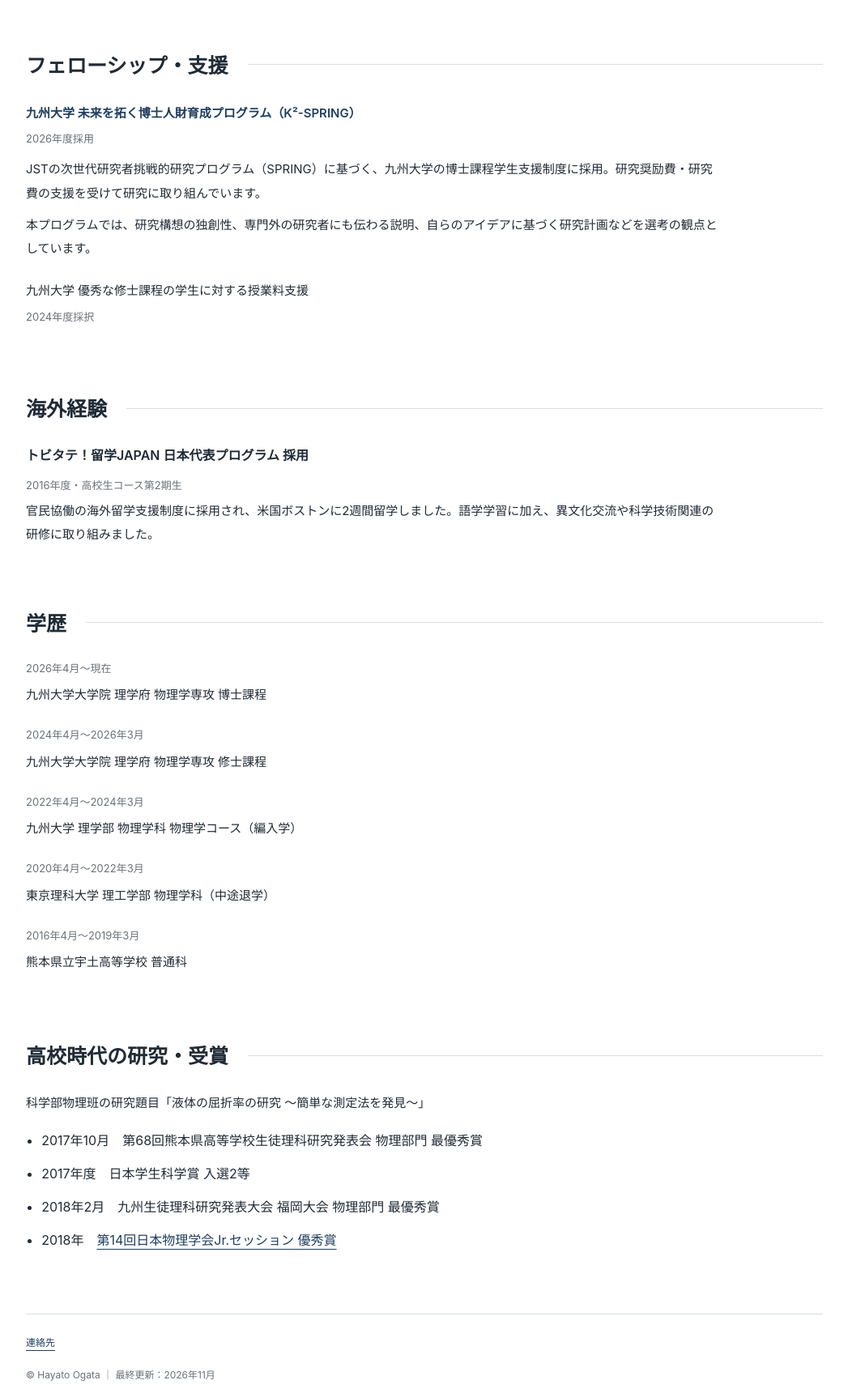
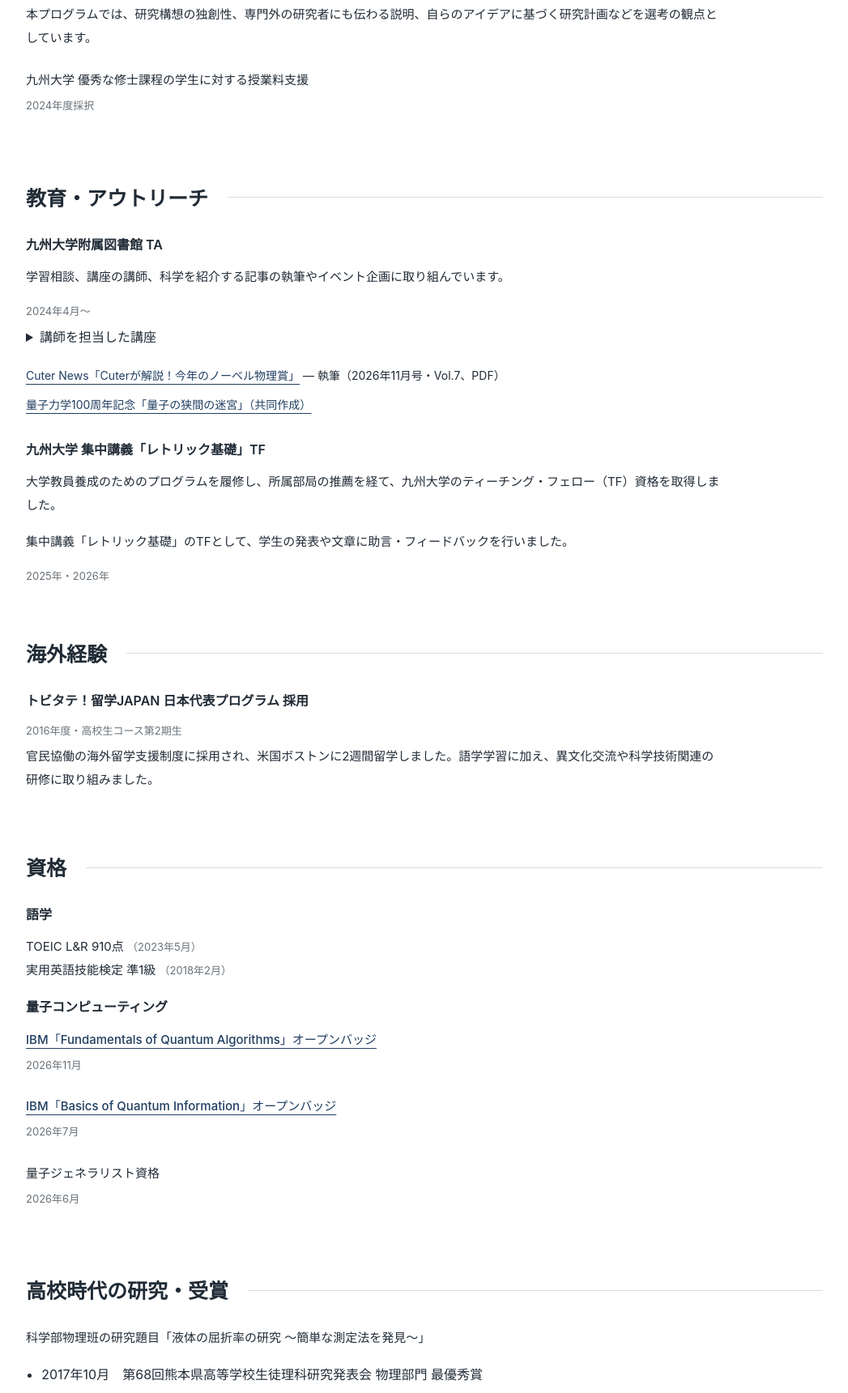
Before and after one commit to Hayatoku/Hayatoku.github.io, a plain HTML site: page profile.html in a window 1280 px wide. Shown: the part 1080-2800 px from the top of the page at 81% size, without its empty margins (116-1163 px from the left). Drawn offline with Linux system fonts and the light colour scheme.

Commit message:
Reorder Profile and add qualification and teaching details

```diff
--- a/profile.html
+++ b/profile.html
@@ -22,67 +22,6 @@
 <h1>Profile</h1>
 <p>緒方颯斗 / Hayato Ogata<br>九州大学大学院 理学府 物理学専攻 · 博士課程1年</p>
 </div>
-<section class="section" id="experience">
-<h2>教育・企画の経験
-</h2>
-<div>
-<article>
-<h3>九州大学附属図書館 TA</h3>
-<p>学習相談、講座の講師、科学を紹介する記事の執筆やイベント企画に取り組んでいます。</p>
-<span class="meta">2024年4月〜</span>
-<ul class="source-links">
-<li>1年生向けレポートの書き方講座 — 講師（<a href="https://www.lib.kyushu-u.ac.jp/ja/events/report2025">2025年</a>・<a href="https://www.lib.kyushu-u.ac.jp/ja/events/report2026">2026年</a>）</li>
-<li><a href="https://www.lib.kyushu-u.ac.jp/ja/events/cutercafe65">第65回Cuter Café「はじめてのLaTeX講座」</a> — 講師（2026年9月）</li>
-<li><a href="https://guides.lib.kyushu-u.ac.jp/ld.php?content_id=53203062">Cuter News「Cuterが解説！今年のノーベル物理賞」</a> — 執筆（2026年11月号・Vol.7、PDF）</li>
-<li><a href="https://www.lib.kyushu-u.ac.jp/ja/events/quantum_mystery">量子力学100周年記念「量子の狭間の迷宮」（共同作成）</a></li>
-</ul>
-</article>
-<article>
-<h3>九州大学 集中講義「レトリック基礎」TF</h3>
-<p>大学教員養成のためのプログラムを履修し、所属部局の推薦を経て、九州大学のティーチング・フェロー（TF）資格を取得しました。</p>
-<p>集中講義「レトリック基礎」のTFとして、学生の発表や文章に助言・フィードバックを行いました。</p>
-<span class="meta">2025年・2026年</span>
-</article>
-</div>
-</section>
-<section class="section" id="skills">
-<h2>語学
-</h2>
-<div>
-<p>TOEIC L&amp;R 910点 <span class="inline-meta">（2023年5月）</span>
-<br>実用英語技能検定 準1級 <span class="inline-meta">（2018年2月）</span>
-</p>
-</div>
-</section>
-<section class="section" id="support">
-<h2>フェローシップ・支援
-</h2>
-<div>
-<ul class="records">
-<li class="spring">
-<strong>九州大学 未来を拓く博士人財育成プログラム（K²-SPRING）</strong>
-<span class="meta">2026年度採用</span>
-<p>JSTの次世代研究者挑戦的研究プログラム（SPRING）に基づく、九州大学の博士課程学生支援制度に採用。研究奨励費・研究費の支援を受けて研究に取り組んでいます。</p>
-<p>本プログラムでは、研究構想の独創性、専門外の研究者にも伝わる説明、自らのアイデアに基づく研究計画などを選考の観点としています。</p>
-</li>
-<li>
-<strong>九州大学 優秀な修士課程の学生に対する授業料支援</strong>
-<span class="meta">2024年度採択</span>
-</li>
-</ul>
-</div>
-</section>
-<section class="section" id="international">
-<h2>海外経験
-</h2>
-<div>
-<div>
-<h3>トビタテ！留学JAPAN 日本代表プログラム 採用</h3>
-<span class="meta">2016年度・高校生コース第2期生</span>
-<p>官民協働の海外留学支援制度に採用され、米国ボストンに2週間留学しました。語学学習に加え、異文化交流や科学技術関連の研修に取り組みました。</p>
-</div>
-</div>
-</section>
 <section class="section" id="education">
 <h2>学歴
 </h2>
@@ -111,6 +50,86 @@
 </ul>
 </div>
 </section>
+<section class="section" id="support">
+<h2>フェローシップ・支援
+</h2>
+<div>
+<ul class="records">
+<li class="spring">
+<strong>九州大学 未来を拓く博士人財育成プログラム（K²-SPRING）</strong>
+<span class="meta">2026年度採用</span>
+<p>JSTの次世代研究者挑戦的研究プログラム（SPRING）に基づく、九州大学の博士課程学生支援制度に採用。研究奨励費・研究費の支援を受けて研究に取り組んでいます。</p>
+<p>本プログラムでは、研究構想の独創性、専門外の研究者にも伝わる説明、自らのアイデアに基づく研究計画などを選考の観点としています。</p>
+</li>
+<li>
+<strong>九州大学 優秀な修士課程の学生に対する授業料支援</strong>
+<span class="meta">2024年度採択</span>
+</li>
+</ul>
+</div>
+</section>
+<section class="section" id="experience">
+<h2>教育・アウトリーチ</h2>
+<div>
+<article>
+<h3>九州大学附属図書館 TA</h3>
+<p>学習相談、講座の講師、科学を紹介する記事の執筆やイベント企画に取り組んでいます。</p>
+<span class="meta">2024年4月〜</span>
+<details>
+<summary>講師を担当した講座</summary>
+<ul class="source-links">
+<li>1年生向けレポートの書き方講座 — 講師（<a href="https://www.lib.kyushu-u.ac.jp/ja/events/report2025">2025年</a>・<a href="https://www.lib.kyushu-u.ac.jp/ja/events/report2026">2026年</a>）</li>
+<li><a href="https://www.lib.kyushu-u.ac.jp/ja/events/cutercafe65">第65回Cuter Café「はじめてのLaTeX講座」</a> — 講師（2026年9月）</li>
+</ul>
+</details>
+<ul class="source-links">
+<li><a href="https://guides.lib.kyushu-u.ac.jp/ld.php?content_id=53203062">Cuter News「Cuterが解説！今年のノーベル物理賞」</a> — 執筆（2026年11月号・Vol.7、PDF）</li>
+<li><a href="https://www.lib.kyushu-u.ac.jp/ja/events/quantum_mystery">量子力学100周年記念「量子の狭間の迷宮」（共同作成）</a></li>
+</ul>
+</article>
+<article>
+<h3>九州大学 集中講義「レトリック基礎」TF</h3>
+<p>大学教員養成のためのプログラムを履修し、所属部局の推薦を経て、九州大学のティーチング・フェロー（TF）資格を取得しました。</p>
+<p>集中講義「レトリック基礎」のTFとして、学生の発表や文章に助言・フィードバックを行いました。</p>
+<span class="meta">2025年・2026年</span>
+</article>
+</div>
+</section>
+<section class="section" id="international">
+<h2>海外経験
+</h2>
+<div>
+<div>
+<h3>トビタテ！留学JAPAN 日本代表プログラム 採用</h3>
+<span class="meta">2016年度・高校生コース第2期生</span>
+<p>官民協働の海外留学支援制度に採用され、米国ボストンに2週間留学しました。語学学習に加え、異文化交流や科学技術関連の研修に取り組みました。</p>
+</div>
+</div>
+</section>
+<section class="section" id="skills">
+<h2>資格</h2>
+<div>
+<h3>語学</h3>
+<p>TOEIC L&amp;R 910点 <span class="inline-meta">（2023年5月）</span>
+<br>実用英語技能検定 準1級 <span class="inline-meta">（2018年2月）</span>
+</p>
+<h3>量子コンピューティング</h3>
+<ul class="records">
+<li>
+<strong><a href="https://www.credly.com/users/hayato-ogata.1ca0130d">IBM「Fundamentals of Quantum Algorithms」オープンバッジ</a></strong>
+<span class="meta">2026年11月</span>
+</li>
+<li>
+<strong><a href="https://www.credly.com/users/hayato-ogata.1ca0130d">IBM「Basics of Quantum Information」オープンバッジ</a></strong>
+<span class="meta">2026年7月</span>
+</li>
+<li>
+<strong>量子ジェネラリスト資格</strong>
+<span class="meta">2026年6月</span>
+</li>
+</ul>
+</div>
+</section>
 <section class="section" id="awards">
 <h2>高校時代の研究・受賞
 </h2>
```
